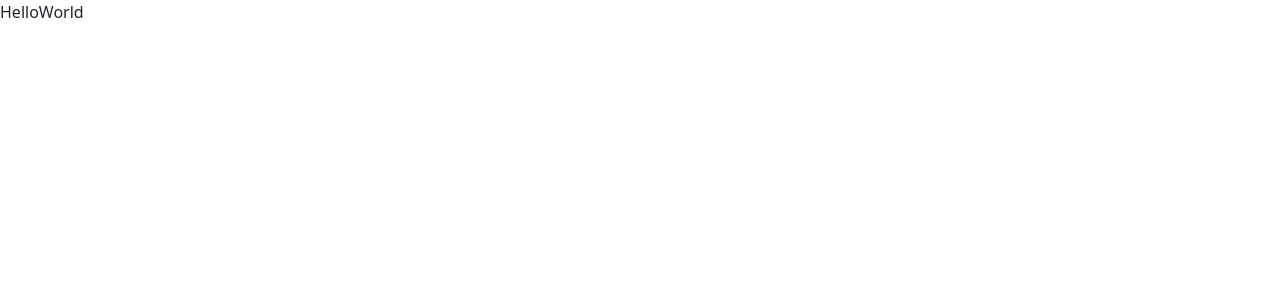
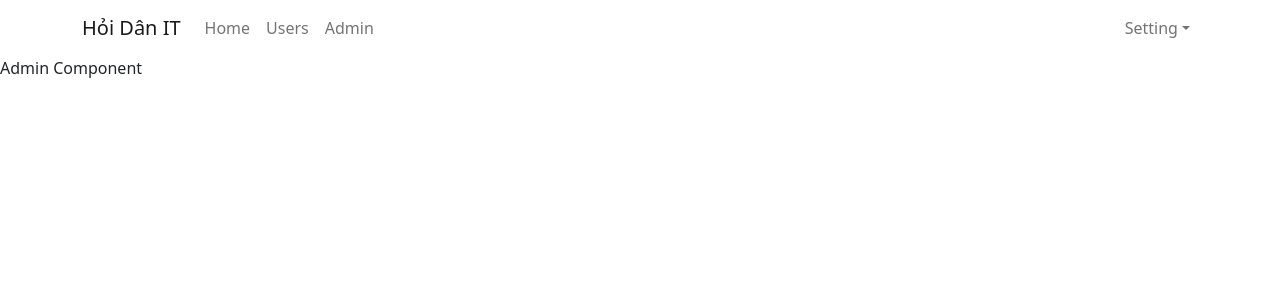
Before and after one commit to louluo311/LearnWithEric, a React (Vite) app in the folder react-app/: page /admin in a window 1280 px wide. Shown: the top 300 px of the page. Built offline with nearby package versions, Linux system fonts and the light colour scheme.

Commit message:
video 49

```diff
--- a/react-app/src/App.tsx
+++ b/react-app/src/App.tsx
@@ -1,6 +1,7 @@
 
 import './App.scss'
-
+import Header from './component/Header/Header'
+import { Link, Outlet } from "react-router-dom";
 
 
 
@@ -8,7 +9,24 @@ const App = () => {
 
   return (
     <div className="app-container">
-      <p>HelloWorld</p>
+      <div className="header-container">
+        <Header />
+
+      </div>
+      <div className="main-container">
+        <div className="sidenav-container">
+
+        </div>
+        <div className="app-content">
+          <Outlet></Outlet>
+        </div>
+
+      </div>
+      <div>
+        <div>
+
+        </div>
+      </div>
     </div>
   )
 }
--- /dev/null
+++ b/react-app/src/component/Admin/Admin.tsx
@@ -0,0 +1,9 @@
+import React from 'react'
+
+const Admin = () => {
+    return (
+        <div>Admin Component</div>
+    )
+}
+
+export default Admin
--- /dev/null
+++ b/react-app/src/component/Header/Header.tsx
@@ -0,0 +1,39 @@
+import Container from 'react-bootstrap/Container';
+import Nav from 'react-bootstrap/Nav';
+import Navbar from 'react-bootstrap/Navbar';
+import NavDropdown from 'react-bootstrap/NavDropdown';
+import { Link } from "react-router-dom";
+
+
+const Header = () => {
+    return (
+        <Navbar expand="lg" className="bg-body-tertiary">
+            <Container>
+                <Navbar.Brand href="#home">Hỏi Dân IT</Navbar.Brand>
+                <Navbar.Toggle aria-controls="basic-navbar-nav" />
+                <Navbar.Collapse id="basic-navbar-nav">
+                    <Nav className="me-auto">
+                        <Link to='/' className='nav-link'>Home</Link>
+                        <Link to='/users' className='nav-link'>Users</Link>
+                        <Link to='/admin' className='nav-link'>Admin</Link>
+                    </Nav>
+                    <Nav>
+                        <NavDropdown title="Setting" id="basic-nav-dropdown">
+                            <NavDropdown.Item href="#action/3.1">
+                                Log In
+                            </NavDropdown.Item>
+                            <NavDropdown.Item href="#action/3.2">
+                                Log Out
+                            </NavDropdown.Item><NavDropdown.Item href="#action/3.2">
+                                Profile
+                            </NavDropdown.Item>
+                        </NavDropdown>
+                    </Nav>
+
+                </Navbar.Collapse>
+            </Container>
+        </Navbar>
+    );
+}
+
+export default Header;
--- /dev/null
+++ b/react-app/src/component/Users/Users.tsx
@@ -0,0 +1,9 @@
+import React from 'react'
+
+const Users = () => {
+    return (
+        <div>Users Component</div>
+    )
+}
+
+export default Users
--- a/react-app/src/main.tsx
+++ b/react-app/src/main.tsx
@@ -3,7 +3,18 @@ import ReactDOM from 'react-dom/client'
 import App from './App'
 import './index.css'
 import 'bootstrap/dist/css/bootstrap.min.css';
+import { BrowserRouter, Routes, Route } from "react-router-dom";
+import Users from './component/Users/Users';
+import Admin from './component/Admin/Admin';
 
 ReactDOM.createRoot(document.getElementById('root') as HTMLElement).render(
-    <App />
+    <BrowserRouter>
+        <Routes>
+            <Route path="/" element={<App />}>
+                <Route path="/users" element={<Users />} />
+                <Route path="/admin" element={<Admin />} />
+            </Route>
+
+        </Routes>
+    </BrowserRouter>
 )
```
